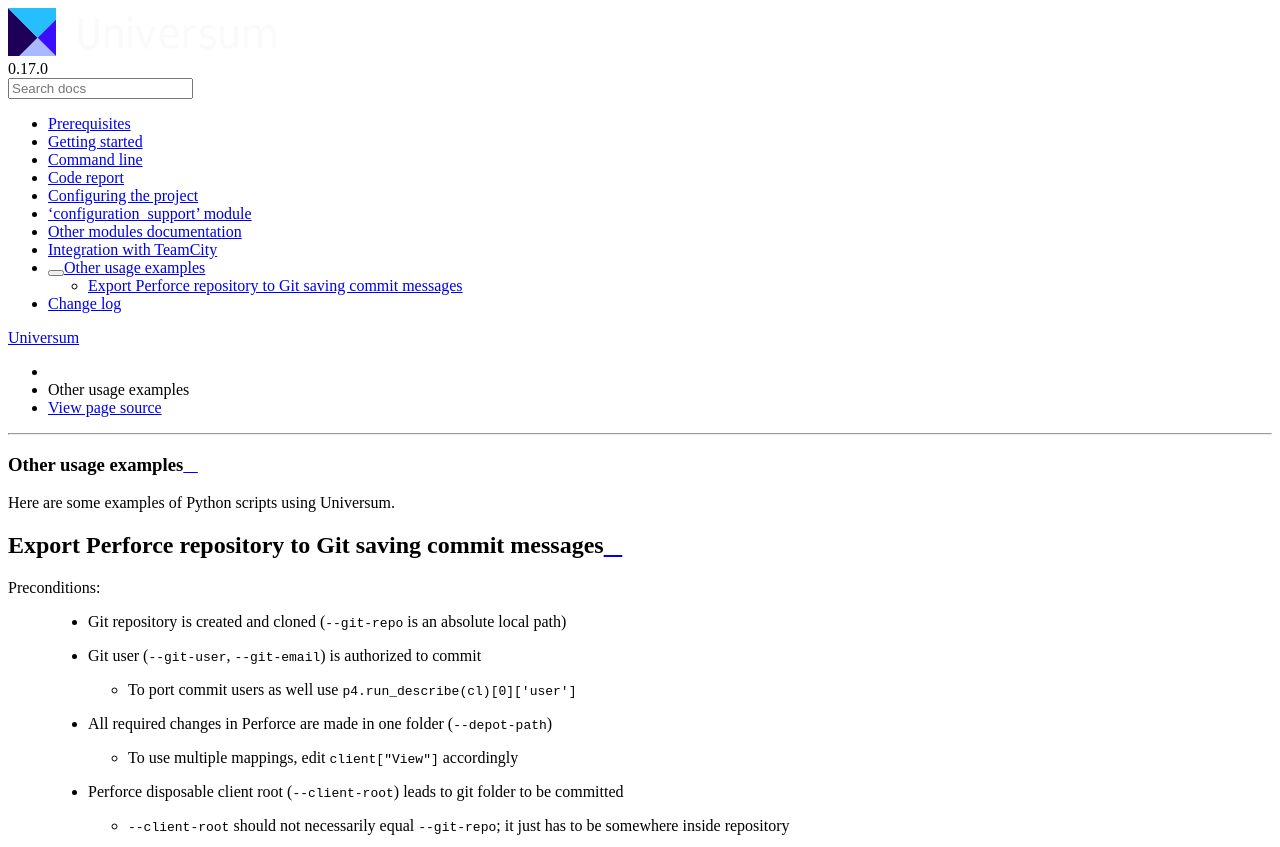
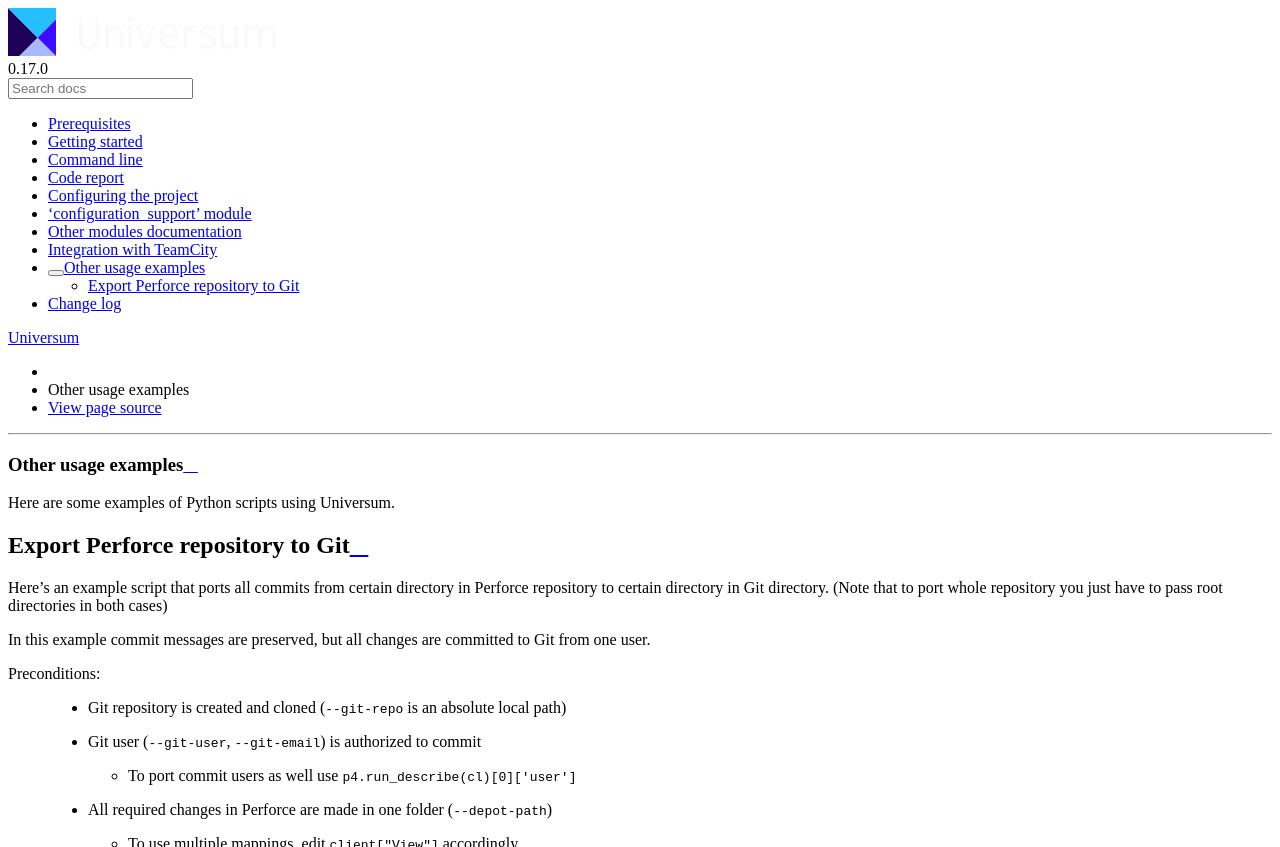
Before and after one commit to Samsung/Universum, a Sphinx documentation site: the page built from doc/examples.rst, in a window 1280 px wide, cut to the strip 0-847 px from the top of the page. Built offline with Sphinx 7.4.7 and the Read the Docs theme 2.0.0, drawn with Linux system fonts in a browser that asks for light colours.

Commit message:
fix(docs): add more explanations to examples page

```diff
--- a/doc/examples.rst
+++ b/doc/examples.rst
@@ -4,8 +4,14 @@
 Here are some examples of Python scripts using Universum.
 
 
-Export Perforce repository to Git saving commit messages
---------------------------------------------------------
+Export Perforce repository to Git
+---------------------------------
+
+Here's an example script that ports all commits from certain directory in Perforce repository
+to certain directory in Git directory. (Note that to port whole repository you just have to pass
+root directories in both cases)
+
+In this example commit messages are preserved, but all changes are committed to Git from one user.
 
 Preconditions:
  * Git repository is created and cloned (``--git-repo`` is an absolute local path)
```
